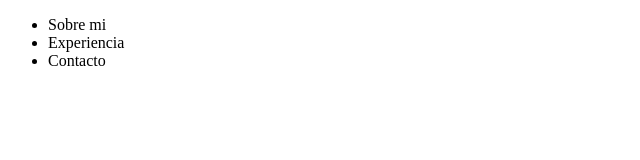
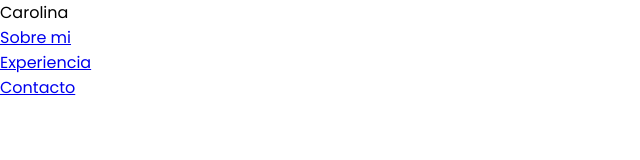
Before and after one commit to carorioscc/portafolioc, a plain HTML site: page index.html in a window 1280 px wide. Shown: the whole page, without its empty margins (0-640 px from the left). Drawn offline with Linux system fonts and the light colour scheme.

Commit message:
Se agrega estilos fuente

```diff
--- a/index.html
+++ b/index.html
@@ -9,15 +9,18 @@
         <link rel="stylesheet" href="mediaqueries.css">
     </head>
     <body>
-        <nav id="desktop-nav"></nav>
-        <div>
-            <ul class="navs-links">
-                <li href="#about">Sobre mi</li>
-                <li href='#experience'>Experiencia</li>
-                <li hrref="#contact">Contacto</li>
-            </ul>
+        <nav id="desktop-nav">
+            <div class="logo">Carolina</div>
+            <div>
+                <ul class="navs-links">
+                    <li><a href="#about">Sobre mi</a></li>
+                    <li><a href='#experience'>Experiencia</a></li>
+                    <li><a href="#contact">Contacto</a></li>
+                </ul>
 
-        </div>
+            </div>
+        </nav>
+
         <script src="script.js"></script>
     </body>
 
--- a/style.css
+++ b/style.css
@@ -0,0 +1,16 @@
+/* **/
+
+@import url('https://fonts.googleapis.com/css2?family=Poppins:ital,wght@0,100;0,200;0,300;0,400;0,500;0,600;0,700;0,800;0,900;1,100;1,200;1,300;1,400;1,500;1,600;1,700;1,800;1,900&display=swap');
+
+* {
+    margin : 0;
+    padding: 0;
+}
+
+body{
+    font-family: "Poppins", sans-serif;
+}
+
+html {
+    scroll-behavior: smooth;
+}
```
